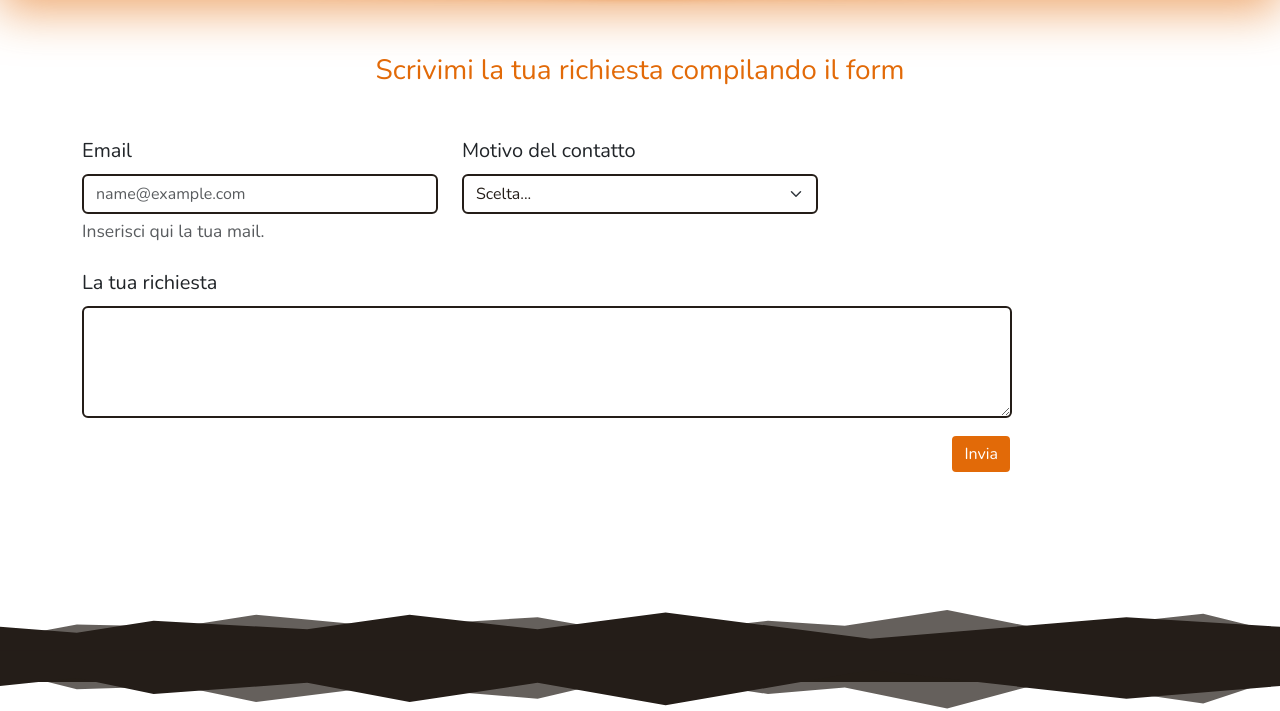
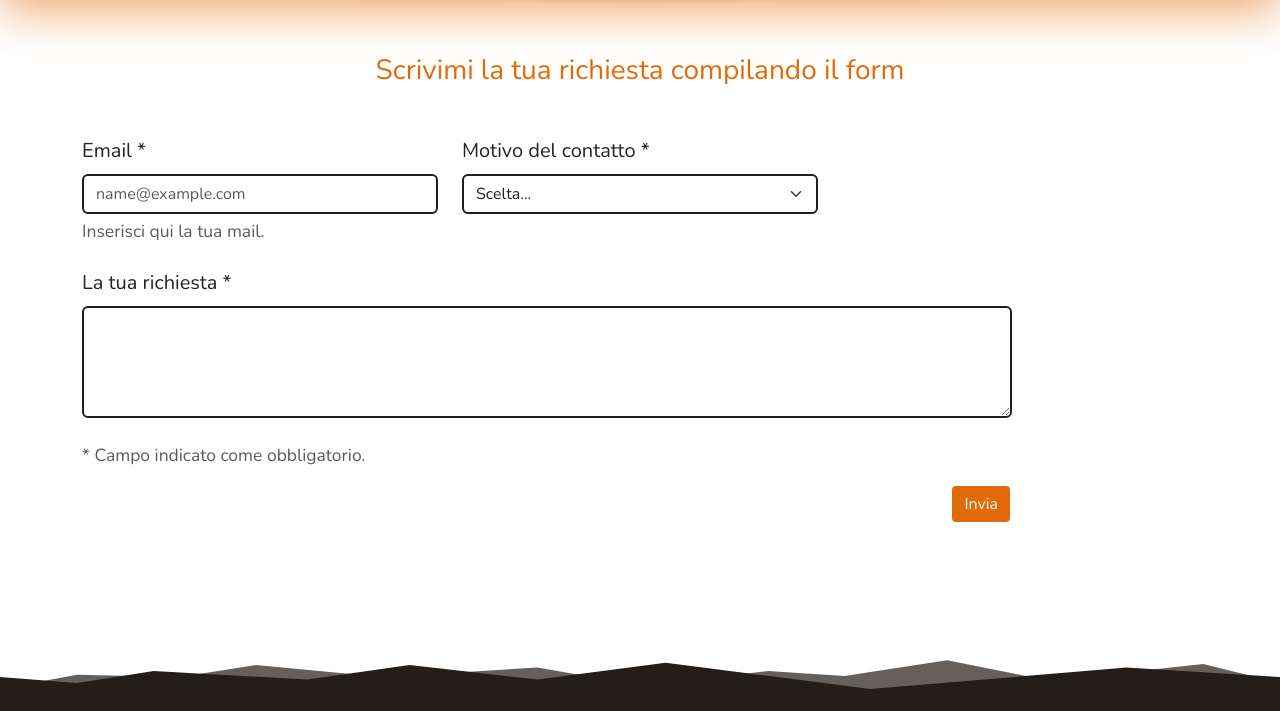
Before and after one commit to FabryPostRock/fabrypostrock.github.io, a plain HTML site: page contacts.html in a window 1280 px wide. Shown: the part 90-801 px from the top of the page. Drawn offline with nearby package versions, Linux system fonts and the light colour scheme; files whose address does not match are found by name.

Commit message:
inserted asterisk as required fields

```diff
--- a/contacts.html
+++ b/contacts.html
@@ -90,7 +90,7 @@
                     <div class="col-12 mb-3">
                         <div class="row gy-4">
                             <div class="col-10 col-md-4">
-                                <label for="input-email" class="form-label">Email</label>
+                                <label for="input-email" class="form-label">Email *</label>
                                 <input type="email" class="form-control" id="input-email" placeholder="name@example.com" aria-describedby="email-help" required>
                                 <div id="email-help" class="form-text">
                                     Inserisci qui la tua mail.
@@ -100,7 +100,7 @@
                                 </div>
                             </div>
                             <div class="col-10 col-md-4">
-                                <label for="contact-reason" class="form-label">Motivo del contatto</label>
+                                <label for="contact-reason" class="form-label">Motivo del contatto *</label>
                                 <select class="form-select" id="contact-reason" required>
                                 <option selected disabled value="">Scelta...</option>
                                 <option>Proposta di collaborazione</option>
@@ -112,10 +112,14 @@
                         </div>
                     </div>
                     <div class="col-12 col-md-10 mt-4 mb-3">
-                        <label for="input-text-area" class="form-label">La tua richiesta</label>
+                        <label for="input-text-area" class="form-label">La tua richiesta *</label>
                         <textarea class="form-control" id="input-text-area" rows="4" required></textarea>
                     </div>
-
+                    <div class="col-12 col-md-10 mt-4 mb-3">
+                        <div class="form-text">
+                            * Campo indicato come obbligatorio.
+                        </div>
+                    </div>
                 <div class="d-flex col-12 col-md-10 justify-content-end">
                     <button type="submit" class="btn btn-secondary mb-3">Invia</button>
                 </div>
```
